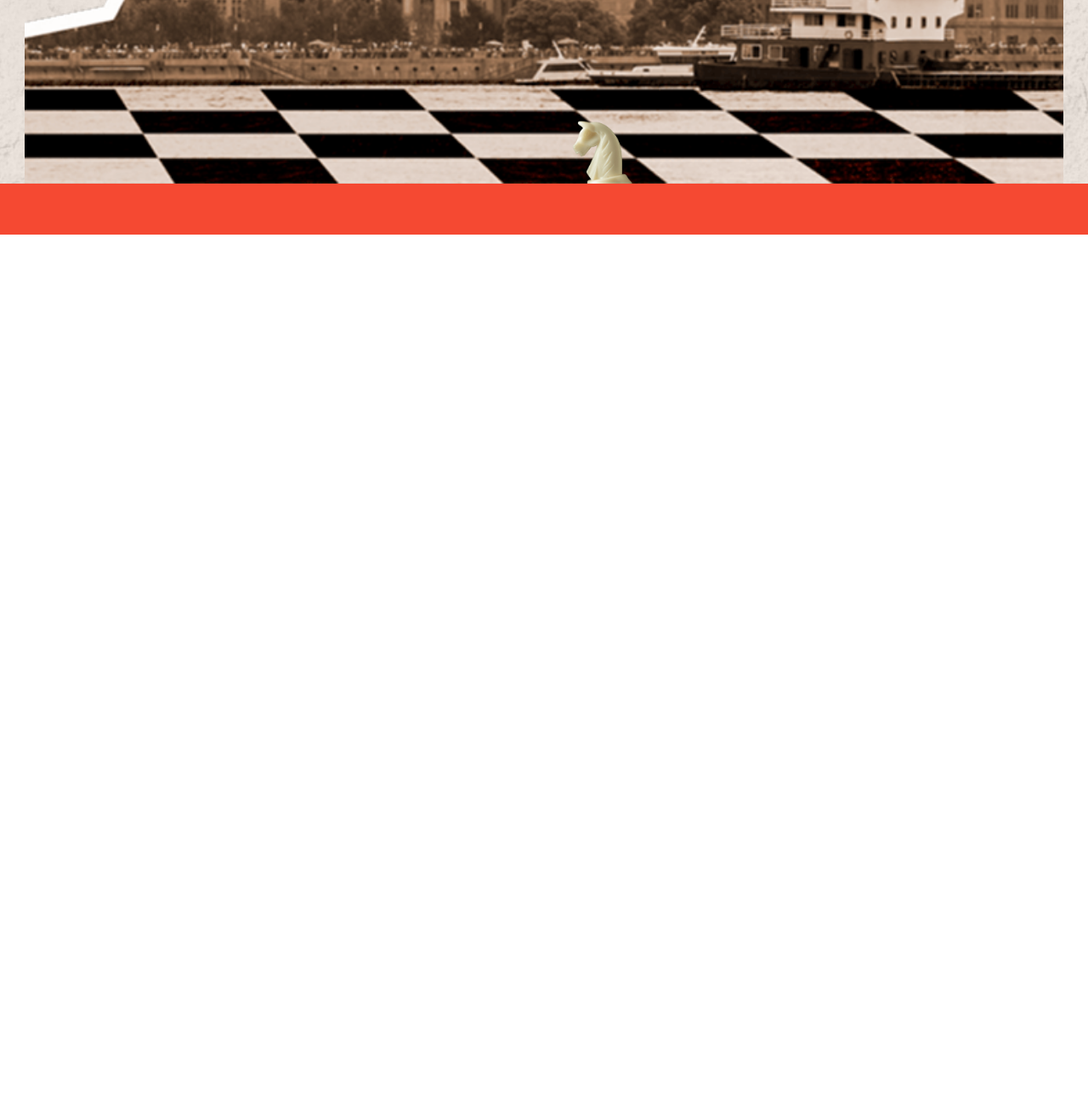
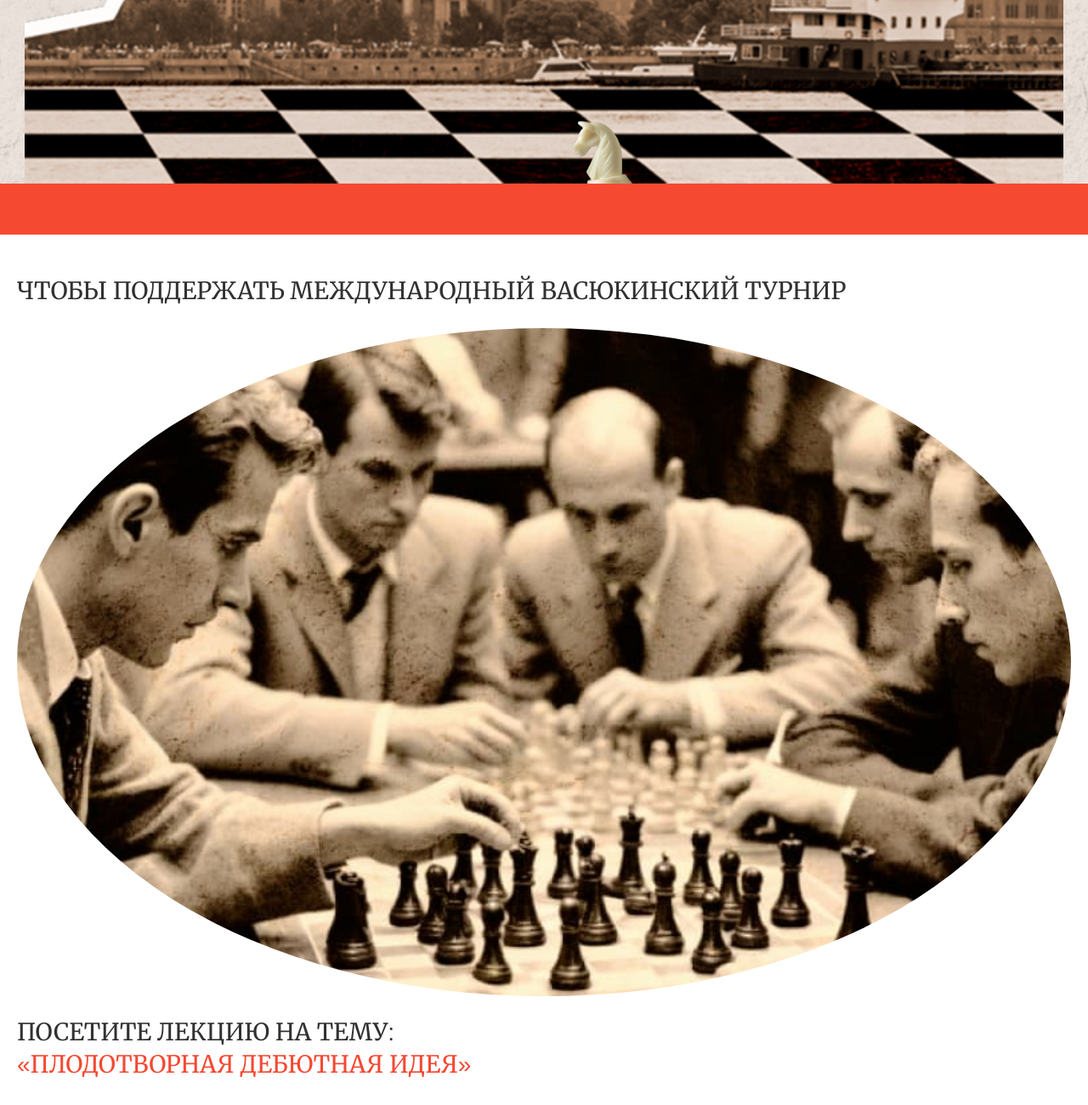
Before and after one commit to shtirlizc/test-landing, a website: page index.html in a window 1280 px wide. Shown: the part 1075-2375 px from the top of the page at 85% size. Before the commit the page ends 1351 px from the top, so only its background shows below. Drawn offline with Linux system fonts and the light colour scheme.

Commit message:
intro head

```diff
--- a/css/blocks/index.css
+++ b/css/blocks/index.css
@@ -1,5 +1,7 @@
 @import "./hero.css";
 @import "./running-line.css";
 @import "./intro.css";
+@import "./intro-head.css";
+@import "./intro-info.css";
 @import "./stages.css";
 @import "./participants.css";
--- /dev/null
+++ b/css/blocks/intro-head.css
@@ -0,0 +1,25 @@
+.intro-head {
+  padding: 0 var(--padding);
+
+  p {
+    font-family: var(--font-head), sans-serif;
+    font-size: 1.4rem;
+    line-height: 1.35em;
+    text-transform: uppercase;
+
+    b {
+      font-weight: 400;
+      color: var(--color-accent);
+    }
+  }
+
+  img {
+    margin: var(--space24) 0;
+    width: 100%;
+    height: auto;
+    display: block;
+    aspect-ratio: 394 / 250;
+    object-fit: cover;
+    border-radius: 50%;
+  }
+}
--- /dev/null
+++ b/css/blocks/intro-info.css
@@ -0,0 +1,2 @@
+.intro-info {
+}
--- a/css/blocks/intro.css
+++ b/css/blocks/intro.css
@@ -1,2 +1,3 @@
 .intro {
+  margin-top: 48px;
 }
--- a/css/blocks/running-line.css
+++ b/css/blocks/running-line.css
@@ -4,7 +4,7 @@
   color: var(--color-bg);
   font-size: 1.1rem;
   line-height: 1.1em;
-  padding: 18px;
+  padding: 18px 0;
   font-family: var(--font-head), sans-serif;
   opacity: 1;
   text-transform: uppercase;
--- a/index.html
+++ b/index.html
@@ -119,7 +119,24 @@
     </section>
 
     <main>
-      <section class="intro"></section>
+      <section class="intro">
+        <div class="intro-head">
+          <p>
+            Чтобы поддержать Международный васюкинский турнир
+            <img
+              src="./assets/images/intro/intro-1.jpg"
+              width="394"
+              height="250"
+              alt=""
+            />
+            посетите лекцию на тему:
+            <br />
+            <b>«Плодотворная дебютная идея»</b>
+          </p>
+        </div>
+
+        <div class="intro-info"></div>
+      </section>
 
       <section class="stages"></section>
 
```
Also changed, not shown: assets/images/intro/intro-1.jpg (added), assets/images/intro/intro-2.png (added).
